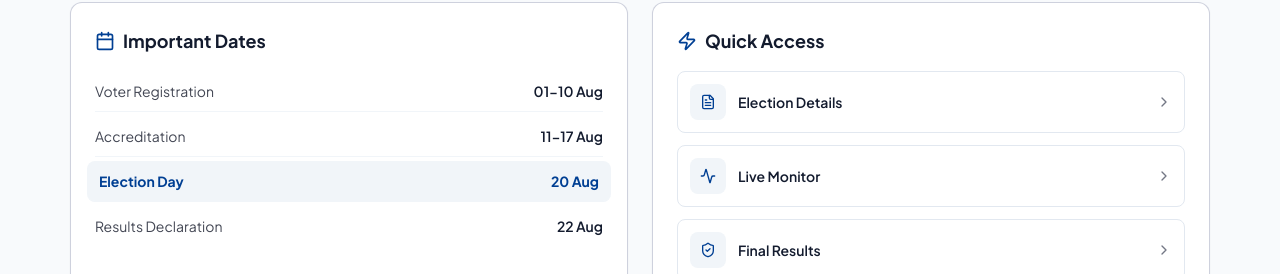
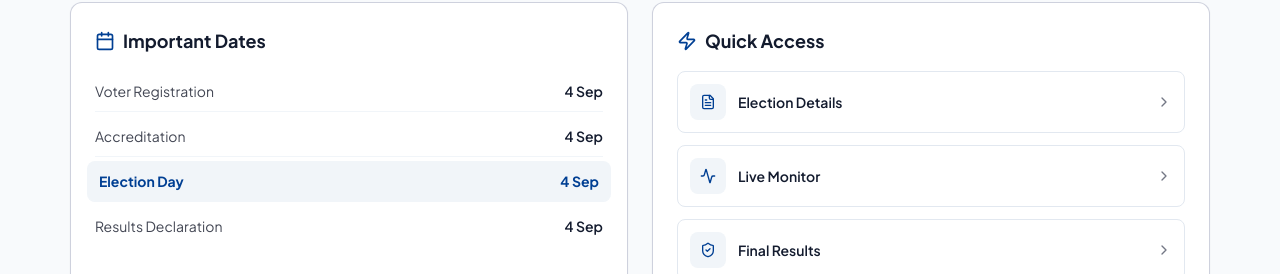
Before and after one commit to Johnfavour20/BAMSSA-UNIPORT-Elections-2026, a React (Vite) app: page /dashboard in a window 1280 px wide. Shown: the part 678-952 px from the top of the page. Built offline with nearby package versions, Linux system fonts and the light colour scheme; no server answers.

Commit message:
latest updates without large video

```diff
--- a/src/views/ElectionDetailsView.tsx
+++ b/src/views/ElectionDetailsView.tsx
@@ -193,7 +193,7 @@ export const ElectionDetailsView: React.FC<ElectionDetailsViewProps> = ({
                 Registration
               </h3>
               <p className="text-sm text-[#424653]">
-                Aug 1 – Aug 10
+                Sep 4, 2026
               </p>
             </div>
 
@@ -204,7 +204,7 @@ export const ElectionDetailsView: React.FC<ElectionDetailsViewProps> = ({
                 Accreditation
               </h3>
               <p className="text-sm text-[#424653]">
-                Aug 11 – Aug 17
+                Sep 4, 2026
               </p>
             </div>
 
@@ -216,7 +216,7 @@ export const ElectionDetailsView: React.FC<ElectionDetailsViewProps> = ({
                 Voting Day
               </h3>
               <p className="text-sm text-white/80 relative z-10">
-                Aug 20, 8 AM - 4 PM
+                Sep 4, 8 AM - 4 PM
               </p>
             </div>
 
@@ -227,7 +227,7 @@ export const ElectionDetailsView: React.FC<ElectionDetailsViewProps> = ({
                 Results
               </h3>
               <p className="text-sm text-[#424653]">
-                Aug 20, 5 PM
+                Sep 4, 5 PM
               </p>
             </div>
           </div>
--- a/src/views/VoterDashboardView.tsx
+++ b/src/views/VoterDashboardView.tsx
@@ -331,19 +331,19 @@ export const VoterDashboardView: React.FC<VoterDashboardViewProps> = ({
             <ul className="space-y-1">
               <li className="flex justify-between items-center py-2.5 border-b border-slate-100">
                 <span className="text-xs sm:text-sm text-[#424653]">Voter Registration</span>
-                <span className="text-xs sm:text-sm font-semibold text-[#131b2e]">01-10 Aug</span>
+                <span className="text-xs sm:text-sm font-semibold text-[#131b2e]">4 Sep</span>
               </li>
               <li className="flex justify-between items-center py-2.5 border-b border-slate-100">
                 <span className="text-xs sm:text-sm text-[#424653]">Accreditation</span>
-                <span className="text-xs sm:text-sm font-semibold text-[#131b2e]">11-17 Aug</span>
+                <span className="text-xs sm:text-sm font-semibold text-[#131b2e]">4 Sep</span>
               </li>
               <li className="flex justify-between items-center py-2.5 border-b border-slate-100 bg-[#F1F5F9] -mx-2 px-3 rounded-lg">
                 <span className="text-xs sm:text-sm text-[#003f93] font-bold">Election Day</span>
-                <span className="text-xs sm:text-sm font-bold text-[#003f93]">20 Aug</span>
+                <span className="text-xs sm:text-sm font-bold text-[#003f93]">4 Sep</span>
               </li>
               <li className="flex justify-between items-center py-2.5">
                 <span className="text-xs sm:text-sm text-[#424653]">Results Declaration</span>
-                <span className="text-xs sm:text-sm font-semibold text-[#131b2e]">22 Aug</span>
+                <span className="text-xs sm:text-sm font-semibold text-[#131b2e]">4 Sep</span>
               </li>
             </ul>
           </section>
```
Also changed, not shown: 1 other file (tests, documents, lock files or other folders).
